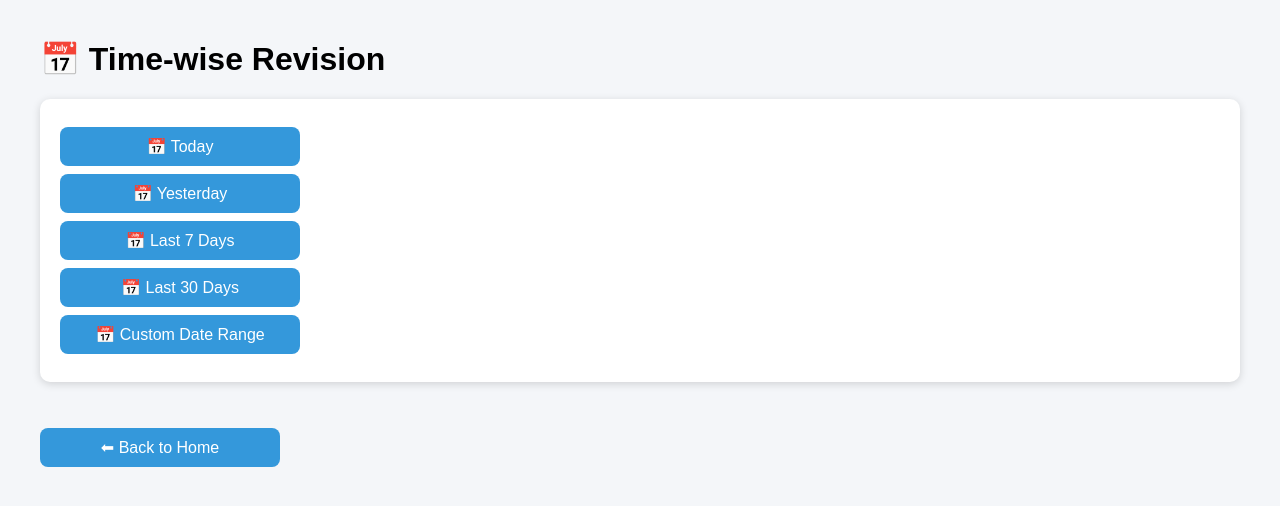
After one commit to 5iyam/study-brain, a Flask app: page /time in a window 1280 px wide. The commit adds this page. Shown: the top 506 px of the page. Run offline with Flask 3, Linux system fonts and the light colour scheme.

Commit message:
v1.9 phase 1

```diff
--- a/app.py
+++ b/app.py
@@ -312,6 +312,30 @@ def load_metadata():
         return json.load(f)
 
 
+def get_topics():
+
+    metadata = load_metadata()
+
+    topics = {}
+
+    for filename, info in metadata.items():
+
+        topics[filename] = info.get("topic", "Unknown")
+
+    return topics
+
+
+def get_topic(filename):
+
+    metadata = load_metadata()
+
+    if filename in metadata:
+
+        return metadata[filename].get("topic", "Unknown")
+
+    return "Unknown"
+
+
 def save_metadata(data):
 
     with open(METADATA_FILE, "w", encoding="utf-8") as f:
@@ -322,7 +346,7 @@ def migrate_topics_to_metadata():
 
     metadata = load_metadata()
 
-    topics = load_topics()
+    topics = get_topics()
 
     changed = False
 
@@ -409,7 +433,7 @@ def search_index(query):
 @app.route("/")
 def home():
     files = os.listdir(UPLOAD_FOLDER)
-    topics = load_topics()
+    topics = get_topics()
     return render_template(
         "index.html",
         files=files,
@@ -434,11 +458,16 @@ def upload():
 
         create_index(file.filename)
 
-        topics = load_topics()
+        metadata = load_metadata()
 
-        topics[file.filename] = topic
+        metadata[file.filename] = {
+            "topic": topic,
+            "date": datetime.now().strftime("%Y-%m-%d")
+        }
 
-        save_topics(topics)
+        save_metadata(metadata)
+
+
 
     return home()
 
@@ -646,7 +675,7 @@ def universal():
 @app.route("/topics")
 def topics():
 
-    topic_data = load_topics()
+    topic_data = get_topics()
 
     topic_count = {}
 
@@ -666,7 +695,7 @@ def topics():
 @app.route("/topic/<topic_name>")
 def topic(topic_name):
 
-    topics = load_topics()
+    topics = get_topics()
 
     files = []
 
@@ -704,6 +733,59 @@ def topic(topic_name):
         questions=questions
     )
 
+
+
+@app.route("/time")
+def time_revision():
+
+    return render_template("time.html")
+
+
+
+@app.route("/time/today")
+def today_revision():
+
+    metadata = load_metadata()
+
+    today = datetime.now().strftime("%Y-%m-%d")
+
+    files = []
+
+    combined_text = ""
+
+    for filename, info in metadata.items():
+
+        if info.get("date") == today:
+
+            files.append(filename)
+
+            combined_text += "\n"
+
+            combined_text += get_index_text(filename)
+
+    combined_text = clean_combined_text(combined_text)
+
+    summary = generate_master_summary(combined_text)
+
+    phrase_data = extract_phrase_concepts(combined_text)
+
+    concepts = phrase_data[:5]
+
+    keywords = phrase_data
+
+    questions = generate_revision_questions(combined_text)
+
+    return render_template(
+        "time_result.html",
+        title="Today's Revision",
+        files=files,
+        summary=summary,
+        concepts=concepts,
+        keywords=keywords,
+        questions=questions
+    )
+
+
 if __name__ == "__main__":
 
     migrate_topics_to_metadata()
--- a/metadata.json
+++ b/metadata.json
@@ -14,5 +14,9 @@
     "Screenshot from 2026-06-27 16-31-36.png": {
         "topic": "chemistry",
         "date": "2026-06-27"
+    },
+    "Screenshot from 2026-06-27 17-17-03.png": {
+        "topic": "json",
+        "date": "2026-06-27"
     }
 }
--- a/templates/index.html
+++ b/templates/index.html
@@ -103,6 +103,8 @@
 
 <a href="/universal">📚 Universal Revision</a>
 
+<a href="/time">📅 Time-wise Revision</a>
+
 </div>
 
 <hr>
--- /dev/null
+++ b/templates/time.html
@@ -0,0 +1,68 @@
+<!DOCTYPE html>
+<html>
+
+<head>
+
+    <title>Time-wise Revision</title>
+
+    <style>
+
+        body{
+            font-family:Arial;
+            background:#f4f6f9;
+            margin:40px;
+        }
+
+        .card{
+            background:white;
+            padding:20px;
+            margin-bottom:20px;
+            border-radius:10px;
+            box-shadow:0 2px 8px rgba(0,0,0,.15);
+        }
+
+        a{
+            text-decoration:none;
+            display:block;
+            padding:10px;
+            margin:8px 0;
+            background:#3498db;
+            color:white;
+            border-radius:8px;
+            width:220px;
+            text-align:center;
+        }
+
+        a:hover{
+            background:#2980b9;
+        }
+
+    </style>
+
+</head>
+
+<body>
+
+<h1>📅 Time-wise Revision</h1>
+
+<div class="card">
+
+<a href="/time/today">📅 Today</a>
+
+<a href="#">📅 Yesterday</a>
+
+<a href="#">📅 Last 7 Days</a>
+
+<a href="#">📅 Last 30 Days</a>
+
+<a href="#">📅 Custom Date Range</a>
+
+</div>
+
+<br>
+
+<a href="/">⬅ Back to Home</a>
+
+</body>
+
+</html>
```
Also changed, not shown: index/Screenshot from 2026-06-27 17-17-03.txt (added, +15 -0 lines), uploads/Screenshot from 2026-06-27 17-17-03.png (added).
